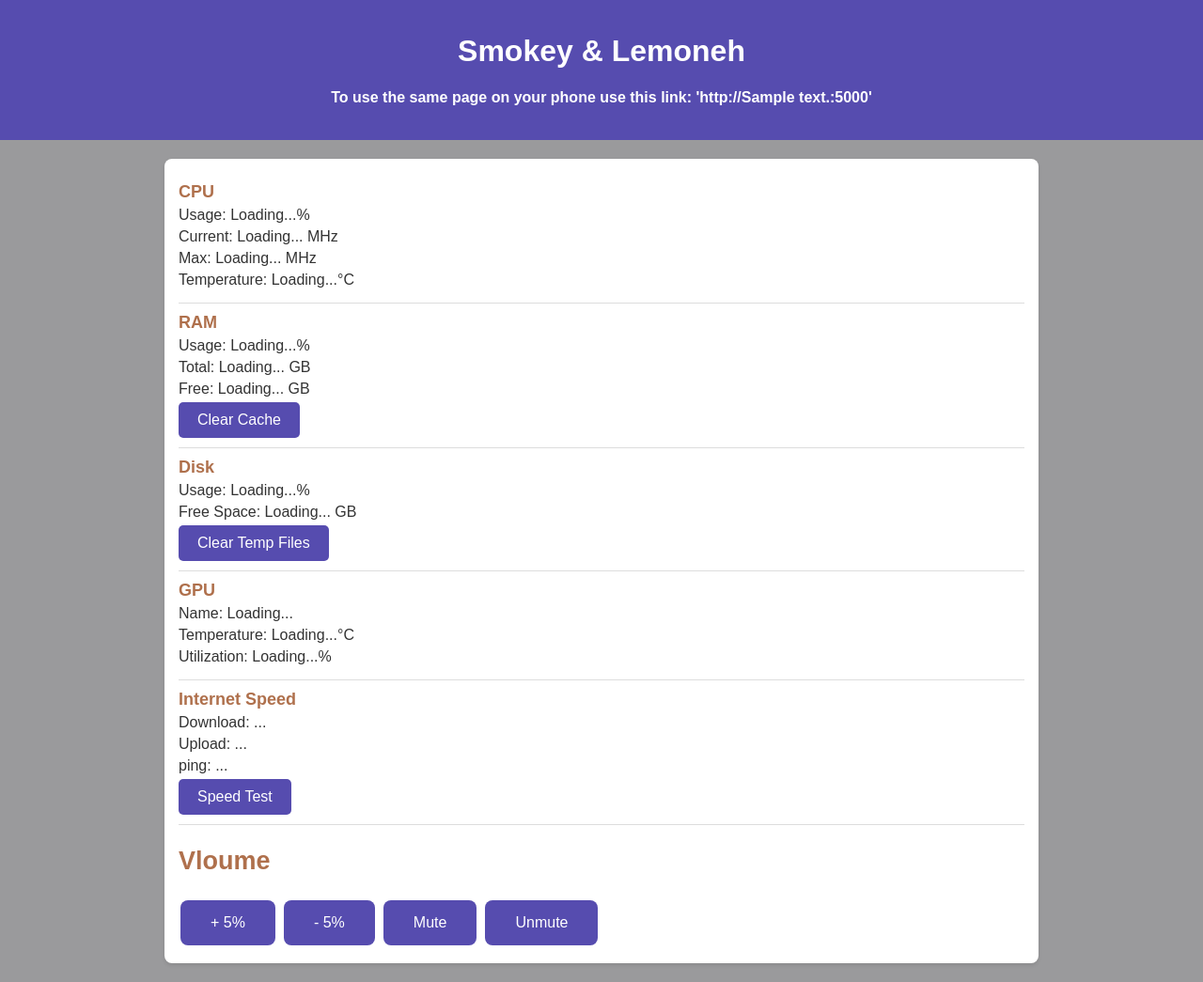
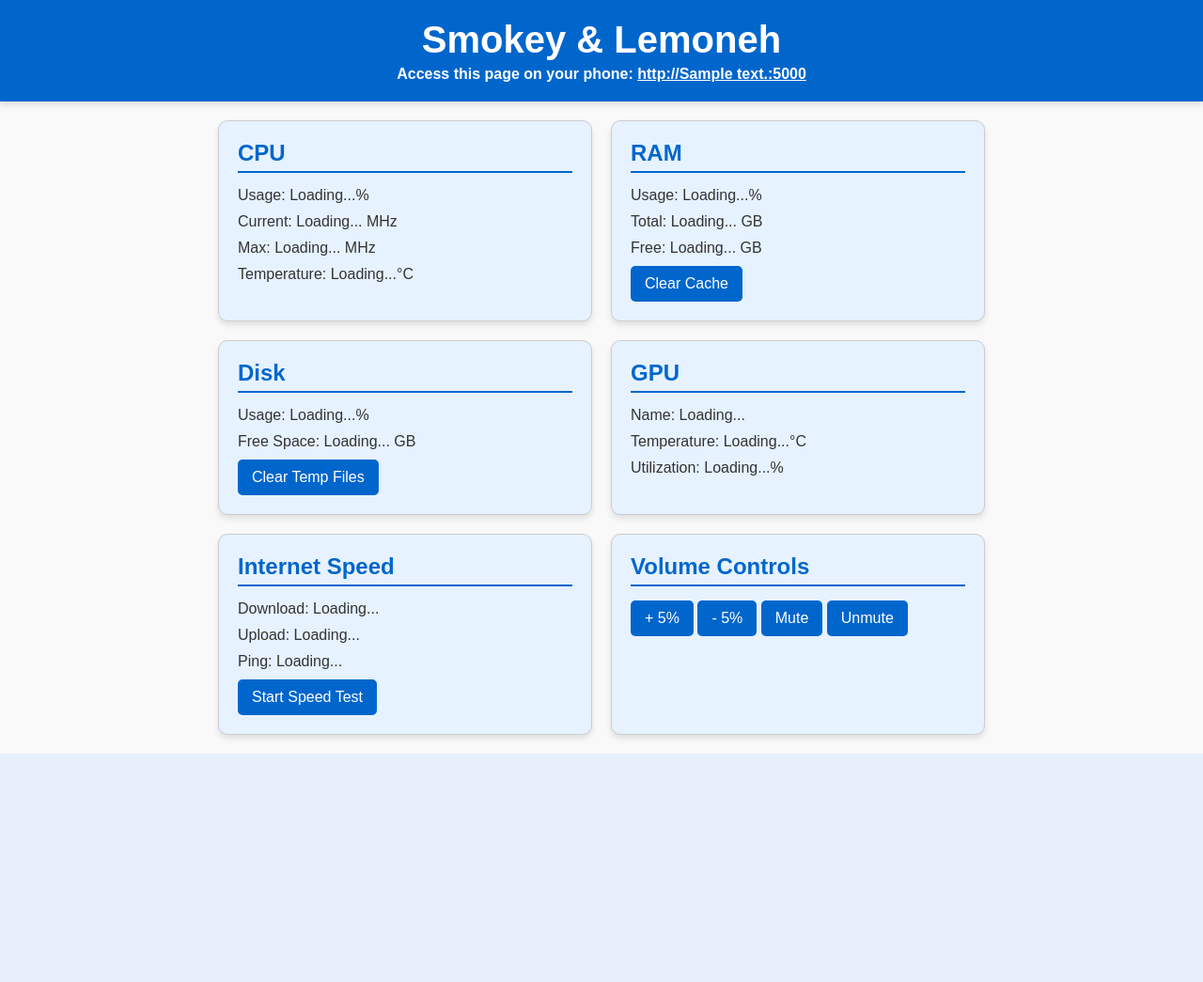
Before and after one commit to Samer-Ismael/PC-Gaming-App, a Flask app: template templates/index.html in a window 1280 px wide. Shown: the whole page at 94% size. After the commit the page ends 802 px from the top, so only its background shows below. Run offline with Flask 3, Linux system fonts and the light colour scheme; the template is opened without the code that fills it: most values are stand-ins (such as "Sample title", 1, 10 or a date in 2020); parts of the project's set-up code (start-up, migrations or seed data) failed here and were passed over.

Commit message:
changing the front end

```diff
--- a/static/style.css
+++ b/static/style.css
@@ -1,166 +1,101 @@
-.volume-controls button {
-    background-color:rgb(86, 76, 175); /* Green background */
-    border: none;              /* Remove borders */
-    color: white;              /* White text */
-    padding: 15px 32px;        /* Padding */
-    text-align: center;        /* Centered text */
-    text-decoration: none;     /* Remove underline */
-    display: inline-block;     /* Inline-block */
-    font-size: 16px;           /* Increase font size */
-    margin: 4px 2px;           /* Margin */
-    cursor: pointer;           /* Pointer cursor on hover */
-    border-radius: 8px;        /* Rounded corners */
-    transition: background-color 0.3s; /* Smooth transition */
+/* Color Theme */
+:root {
+    --primary-color: #0066cc; /* Blue for accents */
+    --secondary-color: #e6f2ff; /* Light blue for card backgrounds */
+    --background-color: #f9f9f9; /* Light gray for the overall background */
+    --text-color: #333333; /* Dark gray for text */
+    --border-color: #cccccc; /* Light gray for borders */
+    --highlight-color: #004080; /* Darker blue for hover effects */
 }
 
-/* Button Styling */
-button {
-    padding: 10px 20px;
-    font-size: 16px;
-    background-color:rgb(86, 76, 175);
-    color: white;
+body {
+    font-family: 'Arial', sans-serif;
+    background-color: var(--background-color);
+    margin: 0;
+    padding: 0;
+    color: var(--text-color);
+}
+
+header {
+    background-color: var(--primary-color);
+    color: #ffffff;
+    padding: 20px;
+    text-align: center;
+    box-shadow: 0 4px 6px rgba(0, 0, 0, 0.1);
+}
+
+header h1 {
+    margin: 0;
+    font-size: 2.5rem;
+}
+
+header h4 {
+    margin: 5px 0 0;
+    font-size: 1rem;
+}
+
+a {
+    color: #ffffff;
+    text-decoration: underline;
+}
+
+.container {
+    display: flex;
+    flex-wrap: wrap;
+    justify-content: center;
+    gap: 20px;
+    padding: 20px;
+    max-width: 1200px;
+    margin: 0 auto;
+}
+
+.card {
+    background-color: var(--secondary-color);
+    border: 1px solid var(--border-color);
+    border-radius: 10px;
+    box-shadow: 0 4px 6px rgba(0, 0, 0, 0.1);
+    flex: 1 1 calc(33% - 40px);
+    max-width: calc(33% - 40px);
+    padding: 20px;
+    min-width: 300px;
+    transition: transform 0.2s ease, box-shadow 0.2s ease;
+}
+
+.card:hover {
+    transform: translateY(-5px);
+    box-shadow: 0 6px 12px rgba(0, 0, 0, 0.15);
+}
+
+.card h2 {
+    margin: 0 0 15px;
+    font-size: 1.5rem;
+    color: var(--primary-color);
+    border-bottom: 2px solid var(--primary-color);
+    padding-bottom: 5px;
+}
+
+.card p {
+    font-size: 1rem;
+    margin: 10px 0;
+}
+
+.card button {
+    background-color: var(--primary-color);
+    color: #ffffff;
     border: none;
     border-radius: 5px;
+    padding: 10px 15px;
+    font-size: 1rem;
     cursor: pointer;
-    transition: background-color 0.3s ease, transform 0.2s ease;
+    transition: background-color 0.3s ease;
 }
 
-button:hover {
-    background-color: #45a049; /* Darker green when hovered */
-    transform: scale(1.05); /* Slightly enlarge the button */
+.card button:hover {
+    background-color: var(--highlight-color);
 }
 
-button:active {
-    transform: scale(0.98); /* Shrink the button on click */
+.loading-message {
+    font-style: italic;
+    color: var(--text-color);
+    margin-top: 10px;
 }
-
-/* Button container (to center the button) */
-.metric div {
-    text-align: left;
-}
-
-.volume-controls i {
-    margin-right: 8px; /* Space between icon and text */
-}
-body {
-    font-family: Arial, sans-serif;
-    margin: 0;
-    padding: 0;
-    background-color: rgb(154, 154, 156);
-    color: #333;
-}
-
-/* Header Styling */
-header {
-    background-color: rgb(86, 76, 175);
-    color: white;
-    padding: 15px;
-    text-align: center;
-}
-
-/* Footer Styling */
-footer {
-    text-align: center;
-    margin-top: 20px;
-    font-size: 12px;
-    color: #666;
-}
-
-/* Container Styling */
-.container {
-    max-width: 900px;
-    margin: 20px auto;
-    padding: 15px;
-    background: white;
-    box-shadow: 0 2px 4px rgba(0, 0, 0, 0.1);
-    border-radius: 8px;
-}
-
-/* Metric Section Styling */
-.metric {
-    border-bottom: 1px solid #ddd;
-    padding: 10px 0;
-}
-
-.metric:last-child {
-    border-bottom: none;
-}
-
-.metric h2,
-.volume-controls,
-.speed-test h2 {
-    font-size: 18px;
-    margin: 0;
-    color: rgb(175, 112, 76);
-}
-
-.metric p {
-    margin: 5px 0;
-}
-
-.metric div {
-    text-align: left;
-}
-
-/* Icon Styling for Volume Controls */
-.volume-controls i {
-    margin-right: 8px; /* Space between icon and text */
-}
-
-/* ----------------------------------------
-   Button Styling
----------------------------------------- */
-
-/* General Button Styling */
-button {
-    padding: 10px 20px;
-    font-size: 16px;
-    background-color: rgb(86, 76, 175); /* Purple color */
-    color: white;
-    border: none;
-    border-radius: 5px;
-    cursor: pointer;
-    transition: background-color 0.3s ease, transform 0.2s ease;
-}
-
-/* Hover and Active Button States */
-button:hover {
-    background-color: #45a049; /* Darker green when hovered */
-    transform: scale(1.05); /* Slightly enlarge the button */
-}
-
-button:active {
-    transform: scale(0.98); /* Shrink the button on click */
-}
-
-/* Volume Controls Button Styling */
-.volume-controls button {
-    background-color: rgb(86, 76, 175); /* Same purple for consistency */
-    border-radius: 8px;
-    padding: 15px 32px;
-    font-size: 16px;
-    cursor: pointer;
-    transition: background-color 0.3s;
-}
-
-/* ----------------------------------------
-   Responsive Styles
----------------------------------------- */
-
-/* Mobile Styles for Header and Metrics */
-@media (max-width: 600px) {
-    header {
-        font-size: 18px;
-    }
-
-    .metric h2 {
-        font-size: 16px;
-    }
-
-    /* Full-width buttons on smaller screens */
-    .volume-controls button {
-        width: 100%; /* Full width on small screens */
-        font-size: 14px; /* Smaller text size */
-        padding: 10px; /* Adjust padding */
-    }
-}
--- a/templates/index.html
+++ b/templates/index.html
@@ -9,67 +9,53 @@
 <body>
     <header>
         <h1>Smokey & Lemoneh</h1>
-        <h4>To use the same page on your phone use this link: 'http://{{ ip_address }}:5000'</h4>
+        <h4>Access this page on your phone: <a href="http://{{ ip_address }}:5000">http://{{ ip_address }}:5000</a></h4>
     </header>
     <div class="container">
-        <div class="metric">
+        <div class="card">
             <h2>CPU</h2>
             <p>Usage: <span id="cpu-usage">Loading...</span>%</p>
             <p>Current: <span id="cpu-frequency-current">Loading...</span> MHz</p>
             <p>Max: <span id="cpu-frequency-max">Loading...</span> MHz</p>
             <p>Temperature: <span id="cpu-temperature">Loading...</span>°C</p>
         </div>
-        <div class="metric">
+        <div class="card">
             <h2>RAM</h2>
             <p>Usage: <span id="ram-usage">Loading...</span>%</p>
             <p>Total: <span id="ram-total">Loading...</span> GB</p>
             <p>Free: <span id="ram-free">Loading...</span> GB</p>
-
-            <div>
-                <button id="clear-cache">Clear Cache</button>
-                <p id="loading-message" style="display: none;">Please wait, clearing memory...</p>
-            </div>
-
+            <button id="clear-cache">Clear Cache</button>
+            <p id="loading-message" class="loading-message" style="display: none;">Please wait, clearing memory...</p>
         </div>
-        <div class="metric">
+        <div class="card">
             <h2>Disk</h2>
             <p>Usage: <span id="disk-usage">Loading...</span>%</p>
             <p>Free Space: <span id="disk-free">Loading...</span> GB</p>
-            <div>
-                <button id="clear-temp-files">Clear Temp Files</button>
-                <p id="disk-loading-message" style="display: none;">Please wait, clearing temporary files...</p>
-            </div>
+            <button id="clear-temp-files">Clear Temp Files</button>
+            <p id="disk-loading-message" class="loading-message" style="display: none;">Please wait, clearing temporary files...</p>
         </div>
-        <div class="metric">
+        <div class="card">
             <h2>GPU</h2>
             <p>Name: <span id="gpu-name">Loading...</span></p>
             <p>Temperature: <span id="gpu-temperature">Loading...</span>°C</p>
             <p>Utilization: <span id="gpu-utilization">Loading...</span>%</p>
         </div>
-        <div class="metric">
+        <div class="card">
             <h2>Internet Speed</h2>
-            <p>Download: <span id="down-speed">...</span></p>
-            <p>Upload: <span id="up-speed">...</span></p>
-            <p>ping: <span id="ping">...</span></p>
-            <div>
-                <button id="start-speed-test">Speed Test</button>
-                <p id="speed-test" class="loading-message" style="display: none;">Please wait, testing the connection...</p>
-            </div>
+            <p>Download: <span id="down-speed">Loading...</span></p>
+            <p>Upload: <span id="up-speed">Loading...</span></p>
+            <p>Ping: <span id="ping">Loading...</span></p>
+            <button id="start-speed-test">Start Speed Test</button>
+            <p id="speed-test" class="loading-message" style="display: none;">Please wait, testing the connection...</p>
         </div>
-        <div class="volume-controls">
-            <h2>Vloume</h2>
+        <div class="card">
+            <h2>Volume Controls</h2>
             <button id="increase-volume">+ 5%</button>
             <button id="decrease-volume">- 5%</button>
             <button id="mute">Mute</button>
             <button id="unmute">Unmute</button>
         </div>
     </div>
-    <script>
-        // Show a popup with the IP address
-        window.onload = function() {
-            const ipAddress = "{{ ip_address }}";  // Flask will inject the IP address here
-        }
-    </script>
 
     <script src="/static/script.js"></script>
 </body>
```
